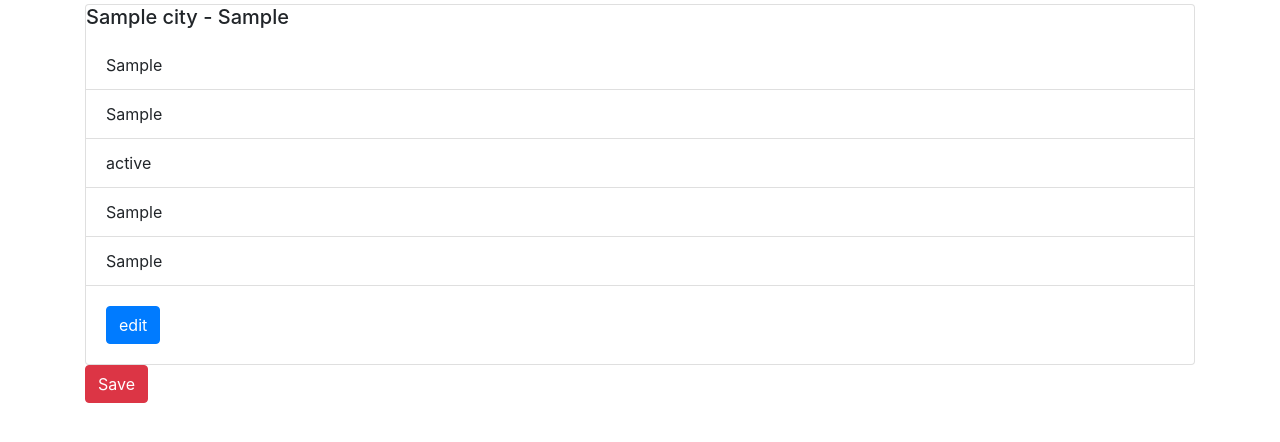
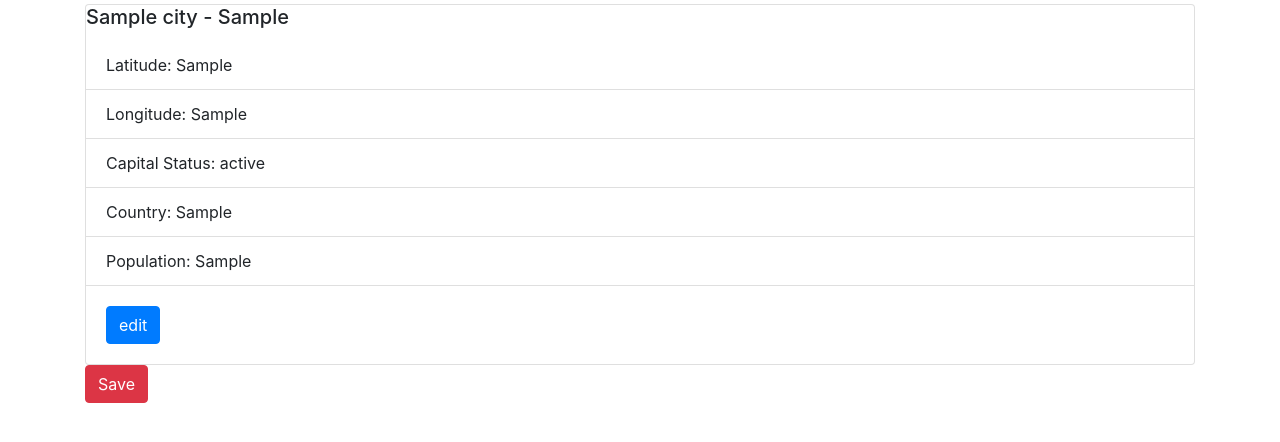
Before and after one commit to am3228/Homework-4, a Flask app: template app/templates/view.html in a window 1280 px wide. Shown: the part 56-498 px from the top of the page. Run offline with Flask 2, Linux system fonts and the light colour scheme; the template is opened without the code that fills it: most values are stand-ins (such as "Sample title", 1, 10 or a date in 2020); some libraries are stand-ins or nearby versions.

Commit message:
Task: Final Fix for HW5. Adding screenshots

```diff
--- a/app/app.py
+++ b/app/app.py
@@ -69,7 +69,7 @@ def form_insert_post():
     mysql.get_db().commit()
     return redirect("/", code=302)
 
-@app.route('/delete/<int:city_id>', methods=['POST'])
+@app.route('/api/v1/<int:city_id>', methods=['POST'])
 def form_delete_post(city_id):
     cursor = mysql.get_db().cursor()
     sql_delete_query = """DELETE FROM tblCitiesImport WHERE id = %s """
@@ -110,9 +110,13 @@ def api_edit(city_id) -> str:
     return resp
 
 
-@app.route('/api/cities/<int:city_id>', methods=['DELETE'])
+@app.route('/api/v1/cities/<int:city_id>', methods=['DELETE'])
 def api_delete(city_id) -> str:
-    resp = Response(status=210, mimetype='application/json')
+    cursor = mysql.get_db().cursor()
+    sql_delete_query = """DELETE FROM tblCitiesImport WHERE id = %s """
+    cursor.execute(sql_delete_query, city_id)
+    mysql.get_db().commit()
+    resp = Response(status=200, mimetype='application/json')
     return resp
 
 
--- a/app/templates/view.html
+++ b/app/templates/view.html
@@ -5,11 +5,11 @@
     <h5 class="card-title">{{ city.fldName }} - {{ city.fldAbbreviation }}</h5>
 
     <ul class="list-group list-group-flush">
-        <li class="list-group-item">{{ city.fldLat }}</li>
-        <li class="list-group-item">{{ city.fldLong }}</li>
-        <li class="list-group-item">{{ city.fldCapitalStatus }}</li>
-        <li class="list-group-item">{{ city.fldCountry }}</li>
-        <li class="list-group-item">{{ city.fldPopulation }}</li>
+        <li class="list-group-item">Latitude: {{ city.fldLat }}</li>
+        <li class="list-group-item">Longitude: {{ city.fldLong }}</li>
+        <li class="list-group-item">Capital Status: {{ city.fldCapitalStatus }}</li>
+        <li class="list-group-item">Country: {{ city.fldCountry }}</li>
+        <li class="list-group-item">Population: {{ city.fldPopulation }}</li>
     </ul>
     <div class="card-body">
         <a href="/edit/{{city.id}}" class="card-link btn btn-primary">edit</a>
```
